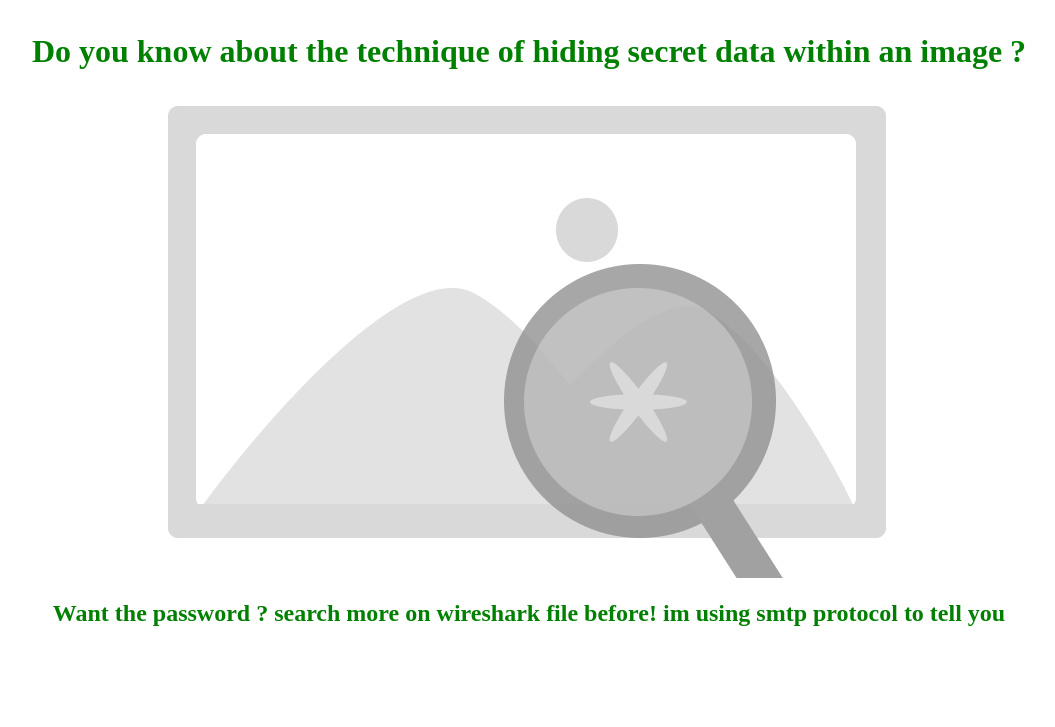
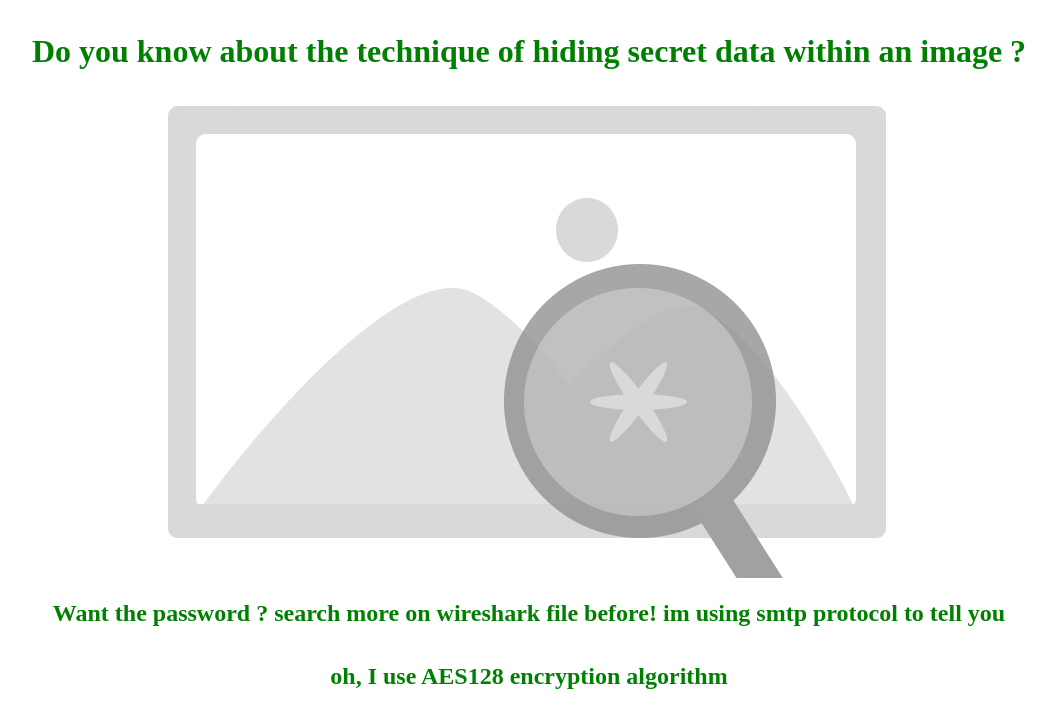
Before and after one commit to jearsevan101/strange-web, a plain HTML site: page index.html in a window 1280 px wide. Shown: the part 67-794 px from the top of the page, without its empty margins (111-1166 px from the left). Drawn offline with Linux system fonts and the light colour scheme.

Commit message:
Update index.html

```diff
--- a/index.html
+++ b/index.html
@@ -13,6 +13,7 @@
         <h1>Do you know about the technique of hiding secret data within an image ?</h1>
         <img src="image/FLAG.bmp"/><br> <br>
         <h2>Want the password ? search more on wireshark file before! im using smtp protocol to tell you</h2> <br> <br>
+        <h2>oh, I use AES128 encryption algorithm </h2>
 
         <style>
             body{background-color: white; text-align: center; color: green;}
```
